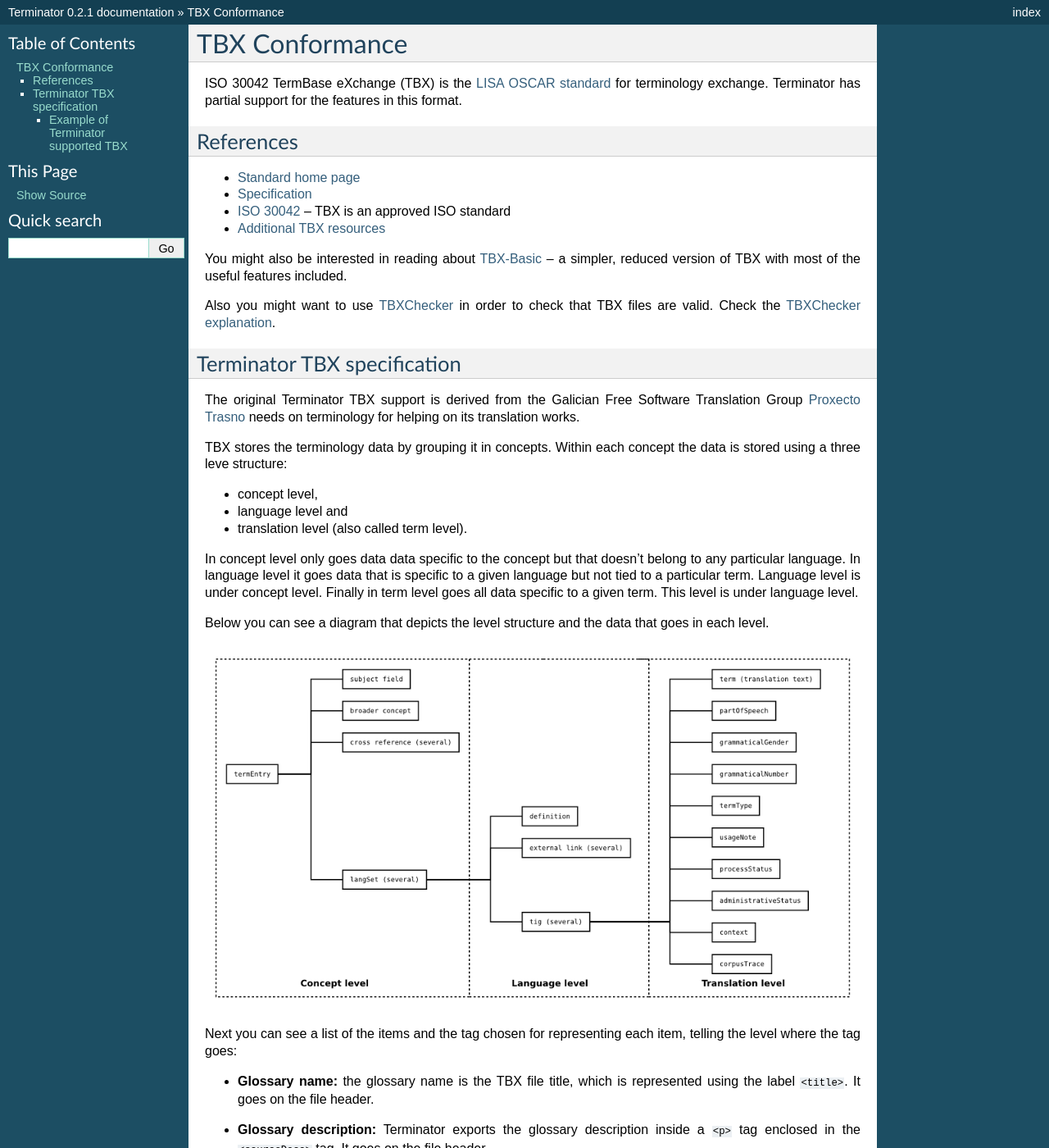
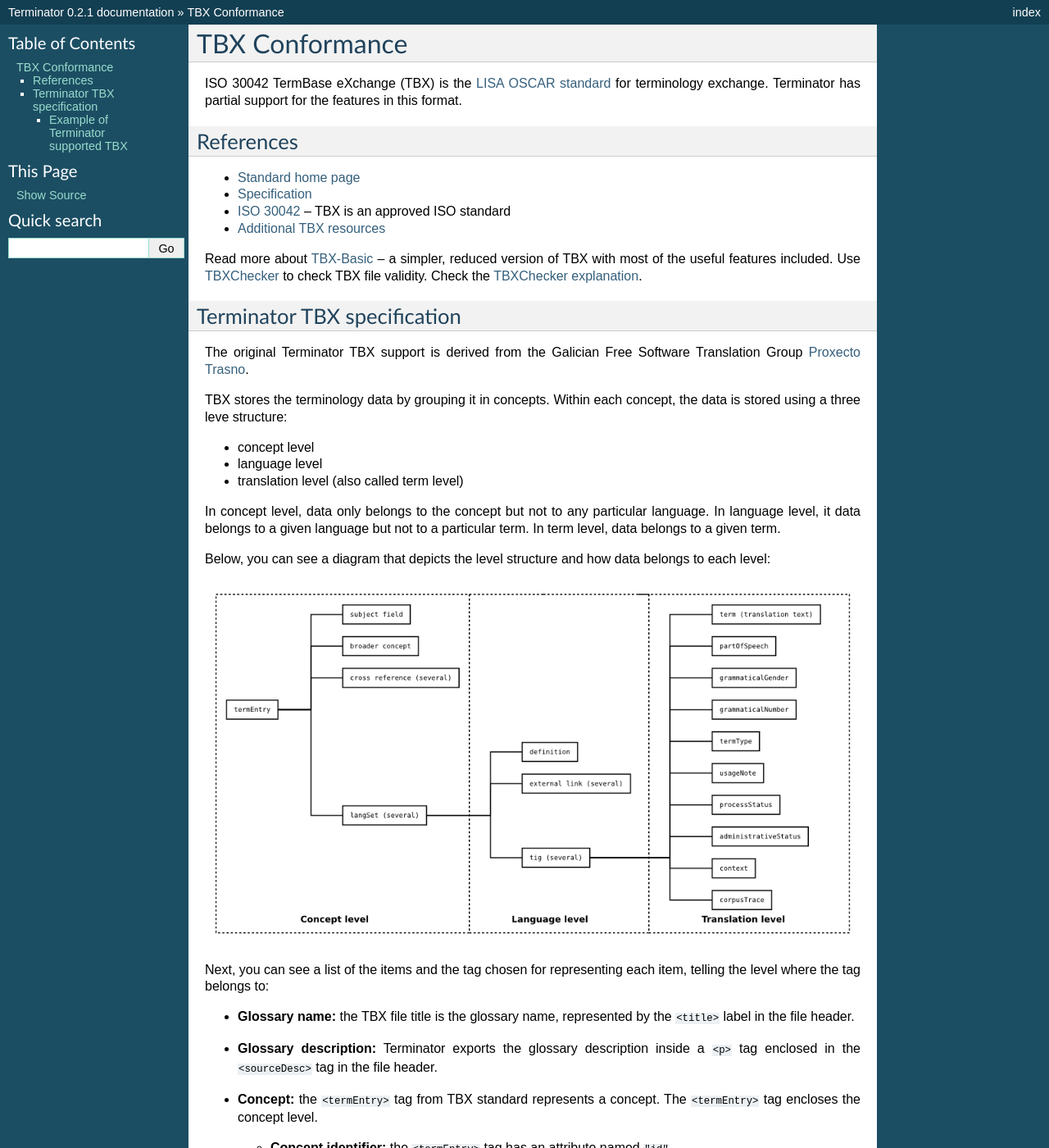
Before and after one commit to translate/terminator, a Sphinx documentation site: the page built from docs/tbx_conformance.rst, in a window 1280 px wide and 1400 px high. Shown: the whole window at 82% size. Built offline with Sphinx 7.4.7, drawn with Linux system fonts in a browser that asks for light colours; some of the changed text lies outside the part shown.

Commit message:
Update tbx_conformance.rst

```diff
--- a/docs/tbx_conformance.rst
+++ b/docs/tbx_conformance.rst
@@ -6,7 +6,6 @@
 ISO 30042 TermBase eXchange (TBX) is the `LISA OSCAR standard
 <http://www.gala-global.org/lisa-oscar-standards>`_ for terminology exchange.
 Terminator has partial support for the features in this format.
-
 
 .. _tbx_conformance#references:
 
@@ -21,68 +20,52 @@
   -- TBX is an approved ISO standard
 * `Additional TBX resources <http://www.tbxconvert.gevterm.net/>`_
 
-You might also be interested in reading about `TBX-Basic
+Read more about `TBX-Basic
 <http://www.gala-global.org/oscarStandards/tbx/tbx-basic.html>`_ -- a simpler,
-reduced version of TBX with most of the useful features included.
-
-Also you might want to use `TBXChecker
-<http://sourceforge.net/projects/tbxutil/>`_ in order to check that TBX files
-are valid. Check the `TBXChecker explanation
+reduced version of TBX with most of the useful features included. Use `TBXChecker
+<http://sourceforge.net/projects/tbxutil/>`_ to check TBX file validity. Check the `TBXChecker explanation
 <http://www.tbxconvert.gevterm.net/tbx_checker_explanation.html>`_.
-
 
 .. _tbx_conformance#terminator_tbx_specification:
 
 Terminator TBX specification
 ++++++++++++++++++++++++++++
 
-The original Terminator TBX support is derived from the Galician Free Software
-Translation Group `Proxecto Trasno <http://www.trasno.net/>`_ needs on
-terminology for helping on its translation works.
+The original Terminator TBX support is derived from the Galician Free Software Translation Group `Proxecto Trasno <http://www.trasno.net/>`_.
 
-TBX stores the terminology data by grouping it in concepts. Within each concept
-the data is stored using a three leve structure:
+TBX stores the terminology data by grouping it in concepts. Within each concept, the data is stored using a three leve structure:
 
-* concept level,
-* language level and
-* translation level (also called term level).
+* concept level
+* language level
+* translation level (also called term level)
 
-In concept level only goes data data specific to the concept but that doesn't
-belong to any particular language. In language level it goes data that is
-specific to a given language but not tied to a particular term. Language level
-is under concept level. Finally in term level goes all data specific to a given
-term. This level is under language level.
+In concept level, data only belongs to the concept but not to any particular language.
+In language level, it data belongs to a given language but not to a particular term.
+In term level, data belongs to a given term.
 
-Below you can see a diagram that depicts the level structure and the data that
-goes in each level.
+Below, you can see a diagram that depicts the level structure and how data belongs to each level:
 
 .. image:: /_static/TBX_termEntry_structure.png
 
-Next you can see a list of the items and the tag chosen for representing each
-item, telling the level where the tag goes:
+Next, you can see a list of the items and the tag chosen for representing each item, telling the level where the tag belongs to:
 
-* **Glossary name:** the glossary name is the TBX file title, which is
-  represented using the label ``<title>``. It goes on the file header.
+* **Glossary name:** the TBX file title is the glossary name, represented by the ``<title>`` label in the file header.
 
-* **Glossary description:** Terminator exports the glossary description inside a
-  ``<p>`` tag enclosed in the ``<sourceDesc>`` tag. It goes on the file header.
+* **Glossary description:** Terminator exports the glossary description inside a ``<p>`` tag enclosed in the ``<sourceDesc>`` tag in the file header.
 
-* **Concept:** the ``<termEntry>`` tag from TBX standard represents a concept.
-  The ``<termEntry>`` tag encloses the concept level.
+* **Concept:** the ``<termEntry>`` tag from TBX standard represents a concept. The ``<termEntry>`` tag encloses the concept level.
 
-  * **Concept identifier:** the ``<termEntry>`` tag has an attribute named
-    ``"id"``.
+  * **Concept identifier:** the ``<termEntry>`` tag has an attribute named ``"id"``.
 
     .. code-block:: xml
 
       <termEntry id="cid-11">
 
-    .. note:: When exporting Terminator uses the format ``"cid-NNNN"`` for
+    .. note:: During export, Terminator uses the format ``"cid-NNNN"`` for
        concept ids where ``NNNN`` is replaced by an unique number. ``cid`` is
        short for *concept identifier*.
 
-
-* **Concept subject field:** the TBX standard defines the ``<descrip>`` tag with
+* **Concept subject field:** The TBX standard defines the ``<descrip>`` tag with
   ``"subjectField"`` value in its ``"type"`` attribute to represent the concept
   subject field. It goes in concept level. Example of how TBX says to do this:
 
@@ -91,8 +74,8 @@
       <descrip type="subjectField">subject field name</descrip>
 
   Despite this, Terminator handles the subject field as another concept in the
-  same glossary. So when exporting it uses a `<descripGrp>` tag which wraps a
-  `<descrip>` tag like in the above example, but also a `<ref>` tag pointing at
+  same glossary. During export, it uses a `<descripGrp>` tag which wraps a
+  `<descrip>` tag (see above example), but also a `<ref>` tag pointing at
   the subject field concept. It goes in concept level.
 
     .. code-block:: xml
@@ -132,11 +114,11 @@
 
 
 * **Language:** in TBX the `<langSet>` tag represents a language, but no
-  language list is stored inside the TBX file. So if there is a `<langSet>` tag
-  for a given language somewhere inside the TBX file, then this particular
-  language is defined in that TBX file. Inside each concept only can exist one
-  `<langSet>` per language, but a given language can have a `<langSet>` in each
-  `<termEntry>`. It is essential that at least one `<langSet>` tag is present in
+  language list is stored inside the TBX file. If there is a `<langSet>` tag
+  for a given language somewhere inside the TBX file, this particular
+  language is defined in that TBX file. Inside each concept only one
+  `<langSet>` per language can exist, but a given language can have a `<langSet>` in each
+  `<termEntry>`. You need at least one `<langSet>` tag in
   every `<termEntry>` tag. The `<langSet>` tag encloses the language level. It
   goes on concept level.
 
@@ -169,8 +151,8 @@
       <descrip type="definition">alternate name for a person...</descrip>
 
 
-  * **Definition source:** Optionally Terminator allows to provide a source for
-    the definition. When a definition has a source it is exported using a
+  * **Definition source:** Optionally, Terminator allows to provide a source for
+    the definition. When a definition has a source, it is exported using a
     `<descripGrp>` tag that wraps the `<descrip>` tag for the definition, and a
     `<xref>` tag with with `"xSource"` in its `"type"` attribute and an URL on
     its `"target"` attribute pointing at the source in an external location and
```
Also changed, not shown: other parts of docs/tbx_conformance.rst (+1 -2 lines).
